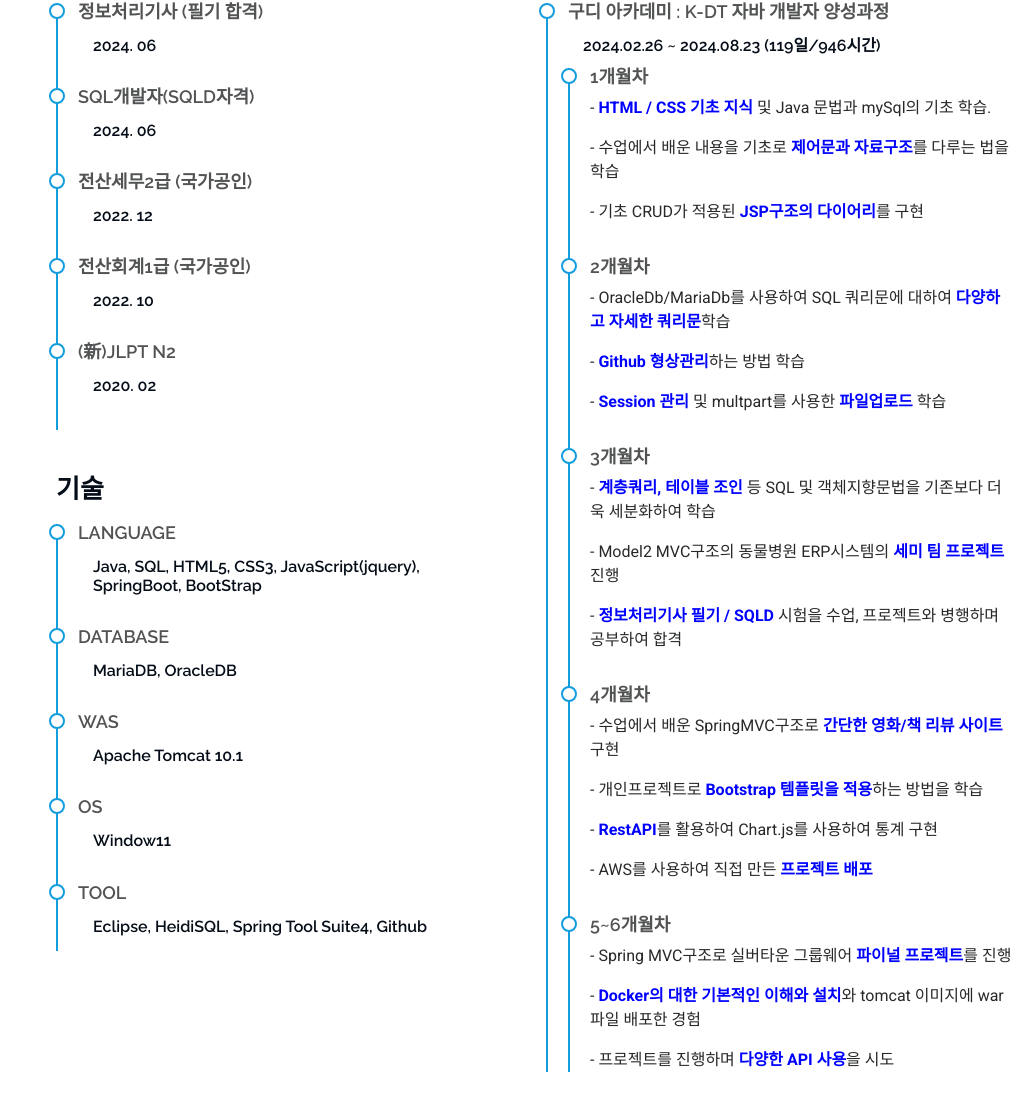
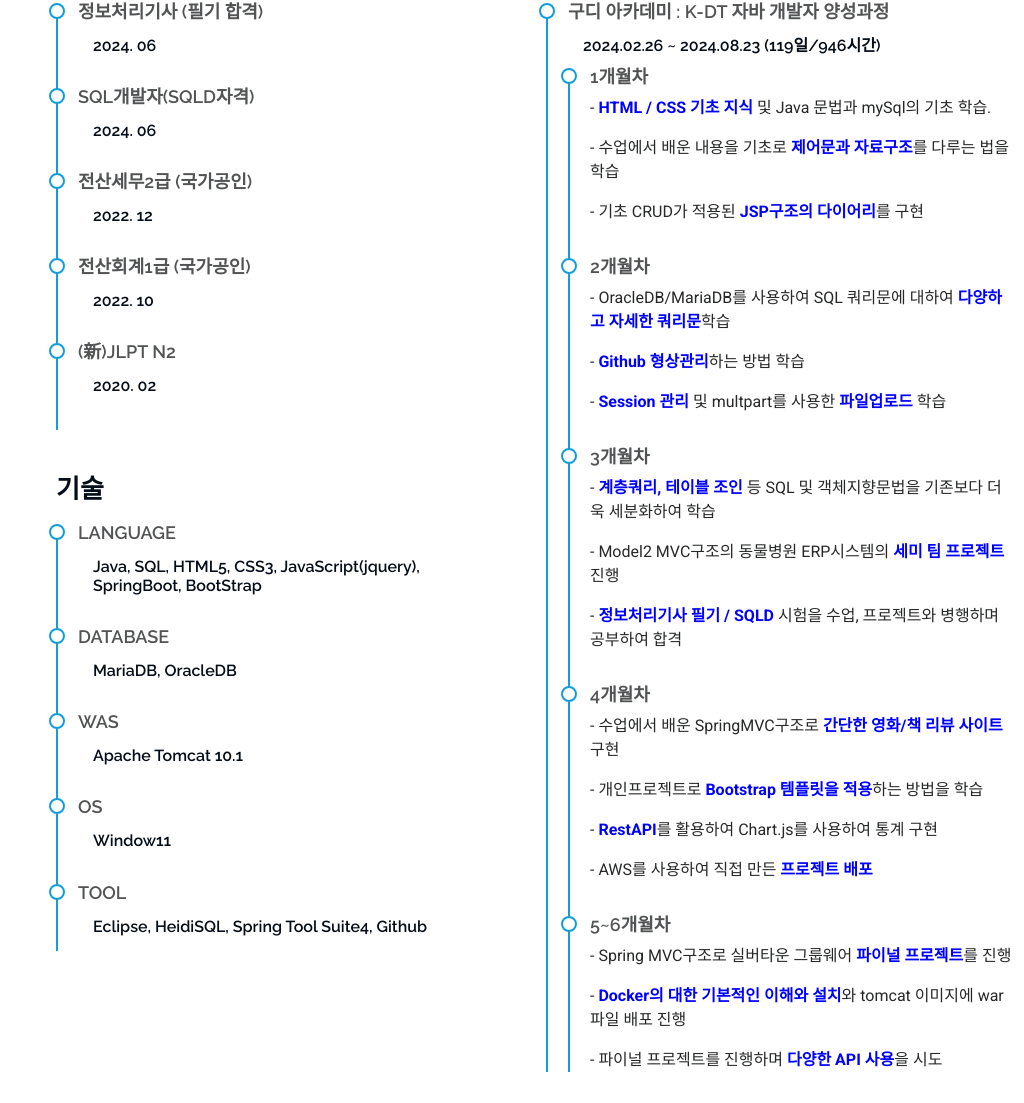
Before and after one commit to hyeah0526/hyeah0526.github.io, a plain HTML site: page index.html in a window 1280 px wide. Shown: the part 909-2012 px from the top of the page, without its empty margins (256-1280 px from the left). Drawn offline with Linux system fonts and the light colour scheme.

Commit message:
portfolio commit
portfolio commit

```diff
--- a/index.html
+++ b/index.html
@@ -198,7 +198,7 @@
 
               <div class="resume-item">
                 <h4>2개월차</h4>
-                <p> - OracleDb/MariaDb를 사용하여 SQL 쿼리문에 대하여 <span style="color: blue; font-weight: bold;">다양하고 자세한 쿼리문</span>학습 </p>
+                <p> - OracleDB/MariaDB를 사용하여 SQL 쿼리문에 대하여 <span style="color: blue; font-weight: bold;">다양하고 자세한 쿼리문</span>학습 </p>
                 <p> - <span style="color: blue; font-weight: bold;">Github 형상관리</span>하는 방법 학습</p>
                 <p> - <span style="color: blue; font-weight: bold;">Session 관리</span> 및 multpart를 사용한 <span style="color: blue; font-weight: bold;">파일업로드</span> 학습 </p>
             </div><!-- Edn Resume Item -->
@@ -221,8 +221,8 @@
             <div class="resume-item">
               <h4>5~6개월차</h4>
               <p> - Spring MVC구조로 실버타운 그룹웨어 <span style="color: blue; font-weight: bold;">파이널 프로젝트</span>를 진행</p>
-              <p> - <span style="color: blue; font-weight: bold;">Docker의 대한 기본적인 이해와 설치</span>와 tomcat 이미지에 war파일 배포한 경험</p>
-              <p> - 프로젝트를 진행하며 <span style="color: blue; font-weight: bold;">다양한 API 사용</span>을 시도</p>
+              <p> - <span style="color: blue; font-weight: bold;">Docker의 대한 기본적인 이해와 설치</span>와 tomcat 이미지에 war파일 배포 진행</p>
+              <p> - 파이널 프로젝트를 진행하며 <span style="color: blue; font-weight: bold;">다양한 API 사용</span>을 시도</p>
             </div><!-- Edn Resume Item -->
 
 
@@ -332,7 +332,7 @@
               &nbsp; &nbsp; &nbsp; &nbsp;→ 상세 페이지에서 탭이동으로 외주업체 정보를 수정 가능<br><br>
               &nbsp; &nbsp; 4. 신규 업체 등록<br>
               &nbsp; &nbsp; &nbsp; &nbsp;→ 새로운 업체를 등록 기능 <br>
-              &nbsp; &nbsp; &nbsp; &nbsp;→ Springboot validation을 이용한 커맨드객체 유효성 검사 진행
+              &nbsp; &nbsp; &nbsp; &nbsp;→ Springboot Validation을 이용한 커맨드객체 유효성 검사 진행
 
             </p>
           </div>
```
